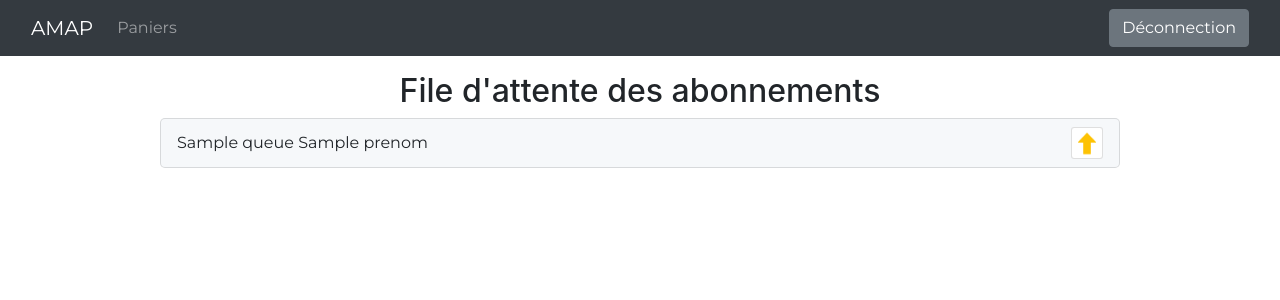
After one commit to VincentC7/M1_AMAP, a PHP site: template src/views/pages/queue.twig in a window 1280 px wide. The commit adds this page. Shown: the top 300 px of the page. Run offline with PHP 8.4, Linux system fonts and the light colour scheme; the template is opened without the code that fills it: most values are stand-ins (such as "Sample title", 1, 10 or a date in 2020); some libraries are stand-ins or nearby versions.

Commit message:
Gérer la file d'attente (admin amap)

```diff
--- a/SQL/scriptGroupesRoles.sql
+++ b/SQL/scriptGroupesRoles.sql
@@ -28,7 +28,7 @@ grant utilisateur to producteur;
 --admin_amap
 grant select on all tables in SCHEMA public to admin_amap;
 grant update (tarifabo) on table trimestre to admin_amap;
-grant update (etat) on table abonnement to admin_amap;
+grant update (etat,rang) on table abonnement to admin_amap;
 grant update on parametre to admin_amap;
 
 --producteur
@@ -50,8 +50,9 @@ GRANT USAGE, SELECT ON SEQUENCE commande_id_commande_seq TO utilisateur;
 grant insert on contenucommande to utilisateur;
 GRANT USAGE, SELECT ON SEQUENCE contenucommande_id_contenu_seq TO utilisateur;
 grant insert on abonnement to utilisateur;
+GRANT USAGE, SELECT ON SEQUENCE abonnement_id_abonnement_seq TO utilisateur;
 
-grant update (nom, prenom, tel, motdepasse) on table utilisateur to utilisateur;
+grant update (nom, prenom, tel, motdepasse,role) on table utilisateur to utilisateur;
 grant update (etat) on table abonnement to utilisateur;
 grant update (statut,prixtotal) on table commande to utilisateur;
 
@@ -62,6 +63,7 @@ grant select on refus to abonne;
 
 --visiteur
 grant insert on utilisateur to visiteur;
+GRANT USAGE, SELECT ON SEQUENCE utilisateur_id_utilisateur_seq TO visiteur;
 
 grant select on trimestre to visiteur;
 grant select on panier to visiteur;
--- a/public/index.php
+++ b/public/index.php
@@ -69,7 +69,7 @@ $app->get('/Panier/{id}/Cancel', BasketController::class.":cancel")->setName("ca
 //Commandes occassionnelles
 $app->get('/CommandeOccassionnelle', OrderController::class.":order_form")->setName("new_order");
 $app->post('/CommandeOccassionnelle', OrderController::class.":order_save")->setName("new_order_save");
-$app->post('/MonCompte/{id}/Accept', OrderController::class.":accept")->setName("accept_order");
+$app->post('/CommandeOccassionnelle/{id}/Accept', OrderController::class.":accept")->setName("accept_order");
 
 //User home
 $app->get('/MonCompte/Gestion', UserController::class.":index")->setName("user_home");
@@ -77,6 +77,10 @@ $app->get('/MonCompte/Gestion', UserController::class.":index")->setName("user_h
 //Sub
 $app->get('/Abonnement/Nouveau', SubscriptionController::class.":subscription_form")->setName("subscription_form");
 $app->post('/Abonnement/Nouveau', SubscriptionController::class.":new")->setName("subscribe");
+//Queue
+$app->get('/FileAttente', SubscriptionController::class.":index")->setName("queue");
+$app->get('/FileAttente/{id}', SubscriptionController::class.":change_rank")->setName("queue_maj");
+
 
 //Settings
 $app->get('/Application/Parametres', SettingsController::class.":index")->setName("settings");
--- a/src/Controller/Controller.php
+++ b/src/Controller/Controller.php
@@ -35,7 +35,7 @@ class Controller {
         return $response->withStatus(302)->withHeader('Location', $this->container->router->pathFor($nom, $args));
     }
 
-    public function afficher_message($message, $type = 'valide'){
+    public function afficher_message($message, $type = 'valide') {
         if (!isset($_SESSION['message'])) {
             $_SESSION['message'] = [];
         }
--- a/src/views/nav.twig
+++ b/src/views/nav.twig
@@ -28,6 +28,11 @@
                     </li>
                 {% endif %}
 
+                {% if user_role == "Admin" or user_role == "postgres" %}
+                    <li class="nav-item">
+                        <a class="nav-link" href="{{ path_for('queue') }}">Abonnements</a>
+                    </li>
+                {% endif %}
             </ul>
         </div>
         {% if user_role == "Visiteur" or user_role == "postgres" %}
--- /dev/null
+++ b/src/views/pages/queue.twig
@@ -0,0 +1,20 @@
+{% extends "pages/layout.twig" %}
+
+{% block content %}
+    <h1 class="text-center">
+        File d'attente des abonnements
+    </h1>
+
+    {% for user in queue %}
+        <div class="mb-3 p-2 item-card d-flex">
+            <div class="ml-2 align-self-center d-flex">
+                {{ user.nom }} {{user.prenom}}
+            </div>
+            <div class="ml-auto p-2 align-self-center position-relative">
+                <a href="{{ path_for("queue_maj", {id: user.id_abonnement}) }}" class="btn-icon">
+                    <img class="btn-img" src="{{ base_url() }}/images/up-arrow.png" alt="up">
+                </a>
+            </div>
+        </div>
+    {% endfor %}
+{% endblock %}
```
Also changed, not shown: src/Controller/SubscriptionController.php (+30 -0 lines), public/CSS/Main.css (line endings or trailing spaces), public/images/up-arrow.png (added).
